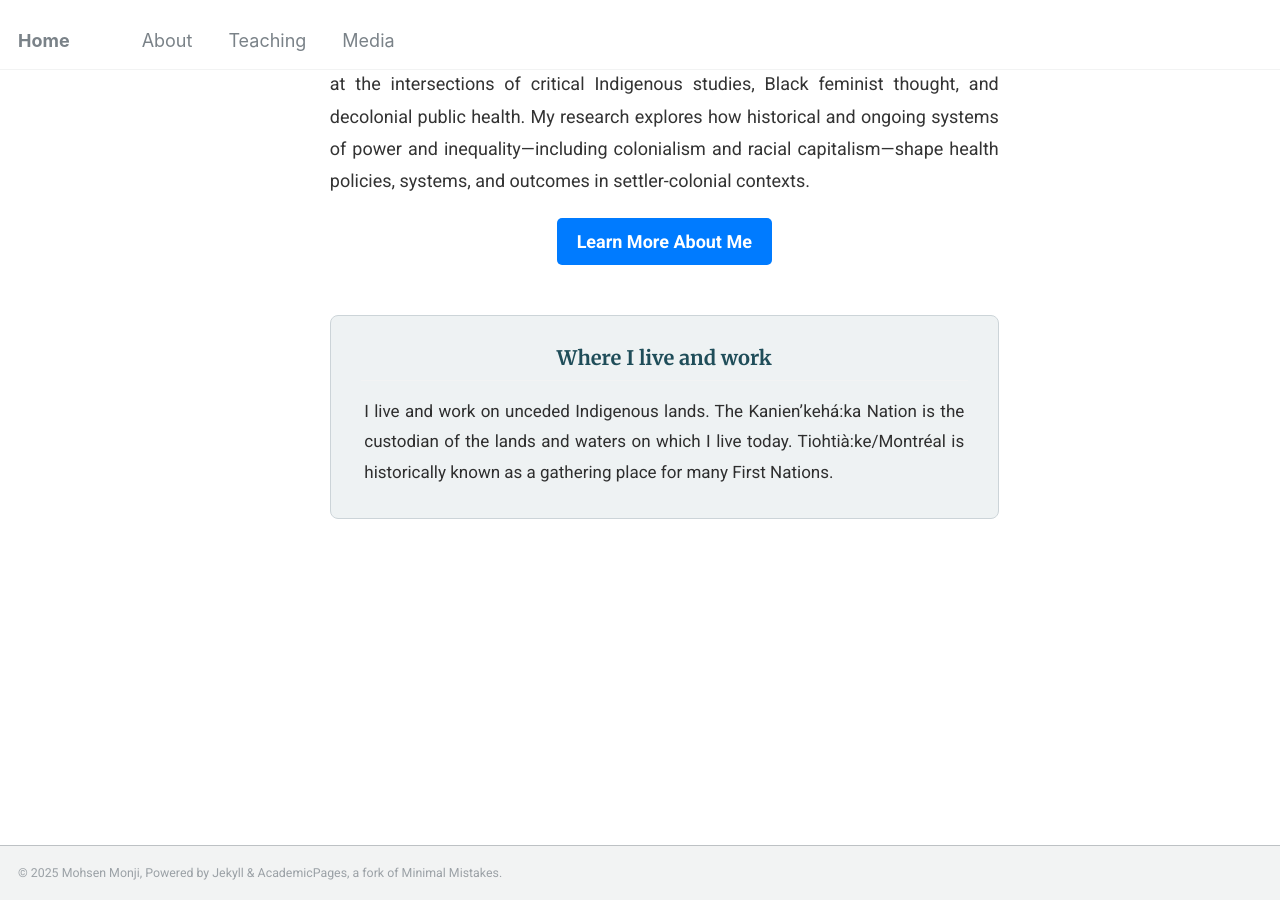
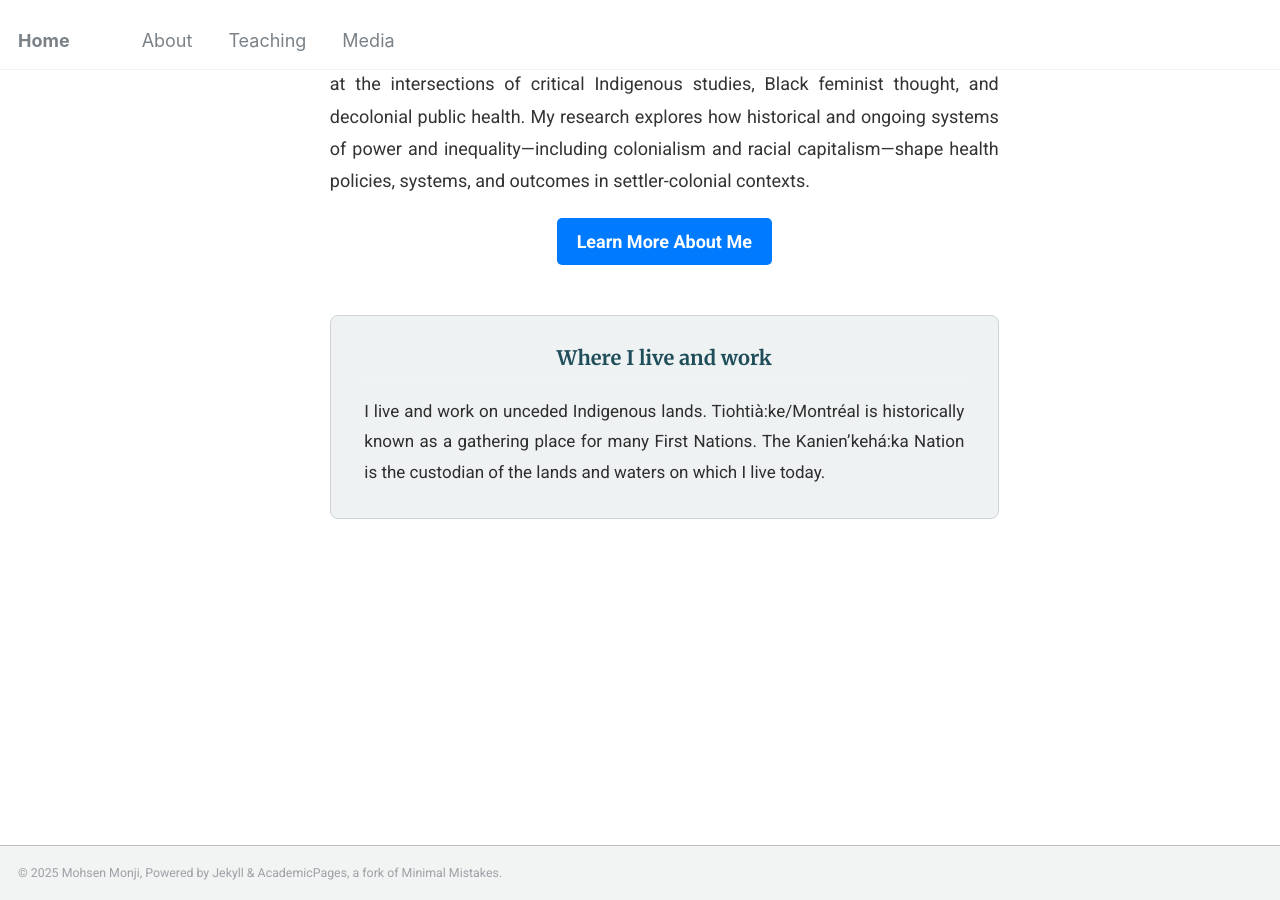
Before and after one commit to Mohsnmonji/mohsnmonji.github.io, a Jekyll site: the page built from _pages/front.md, in a window 1280 px wide and 900 px high, scrolled down 677 px. Built offline with Jekyll 4.4.1, drawn with Linux system fonts in a browser that asks for light colours.

```diff
--- a/_pages/front.md
+++ b/_pages/front.md
@@ -54,9 +54,9 @@ hide_avatar: true
     Where I live and work
   </h2>
   <p style="margin:0 auto; max-width:600px; text-align:justify;">
-    I live and work on unceded Indigenous lands. The Kanien’kehá:ka Nation is
+    I live and work on unceded Indigenous lands. Tiohtià:ke/Montréal is historically known as a gathering place for many First Nations. The Kanien’kehá:ka Nation is
     the custodian of the lands and waters on which I live today.
-    Tiohtià:ke/Montréal is historically known as a gathering place for many First Nations.
+
 
   </p>
 </section>
```
